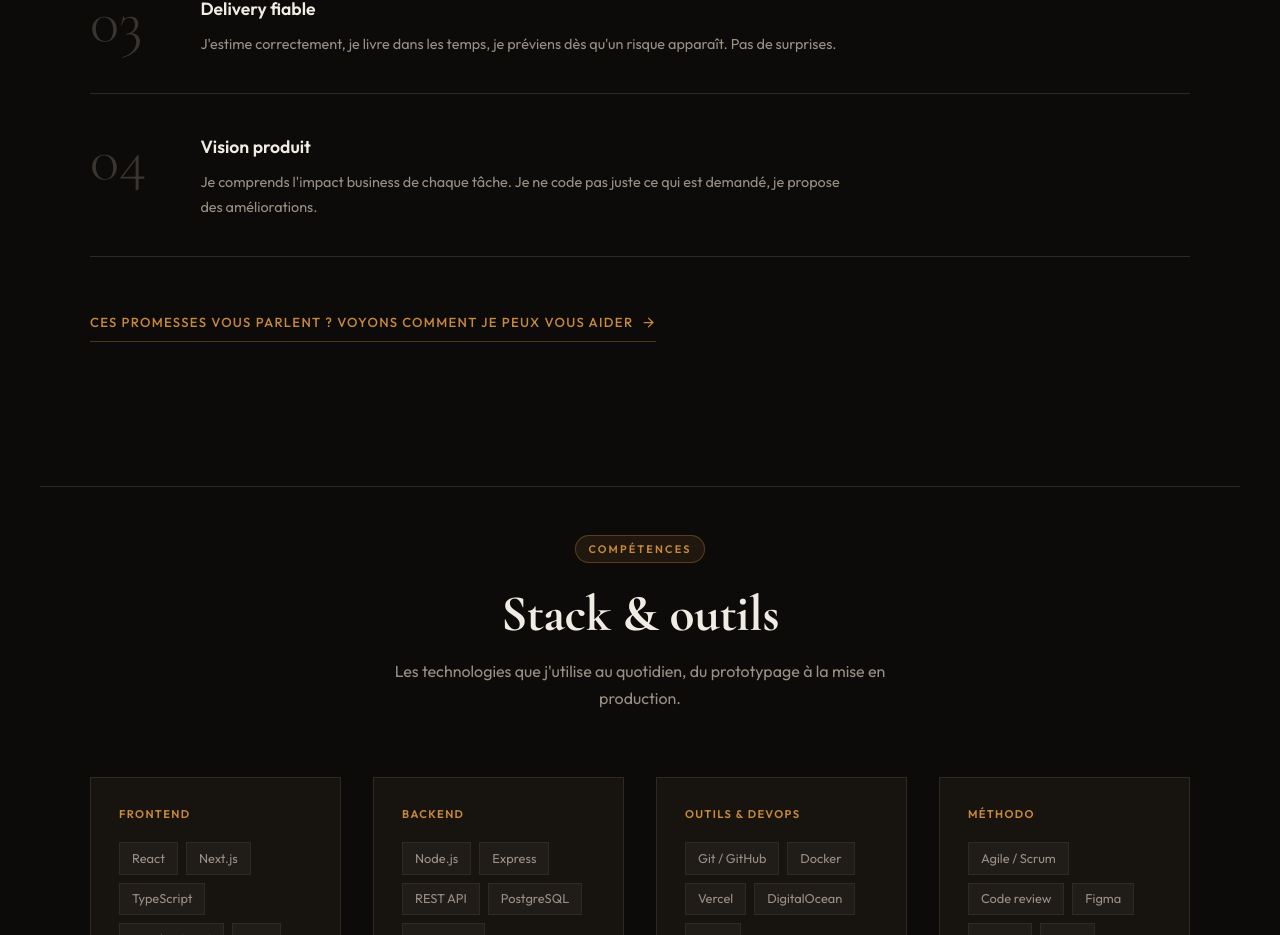
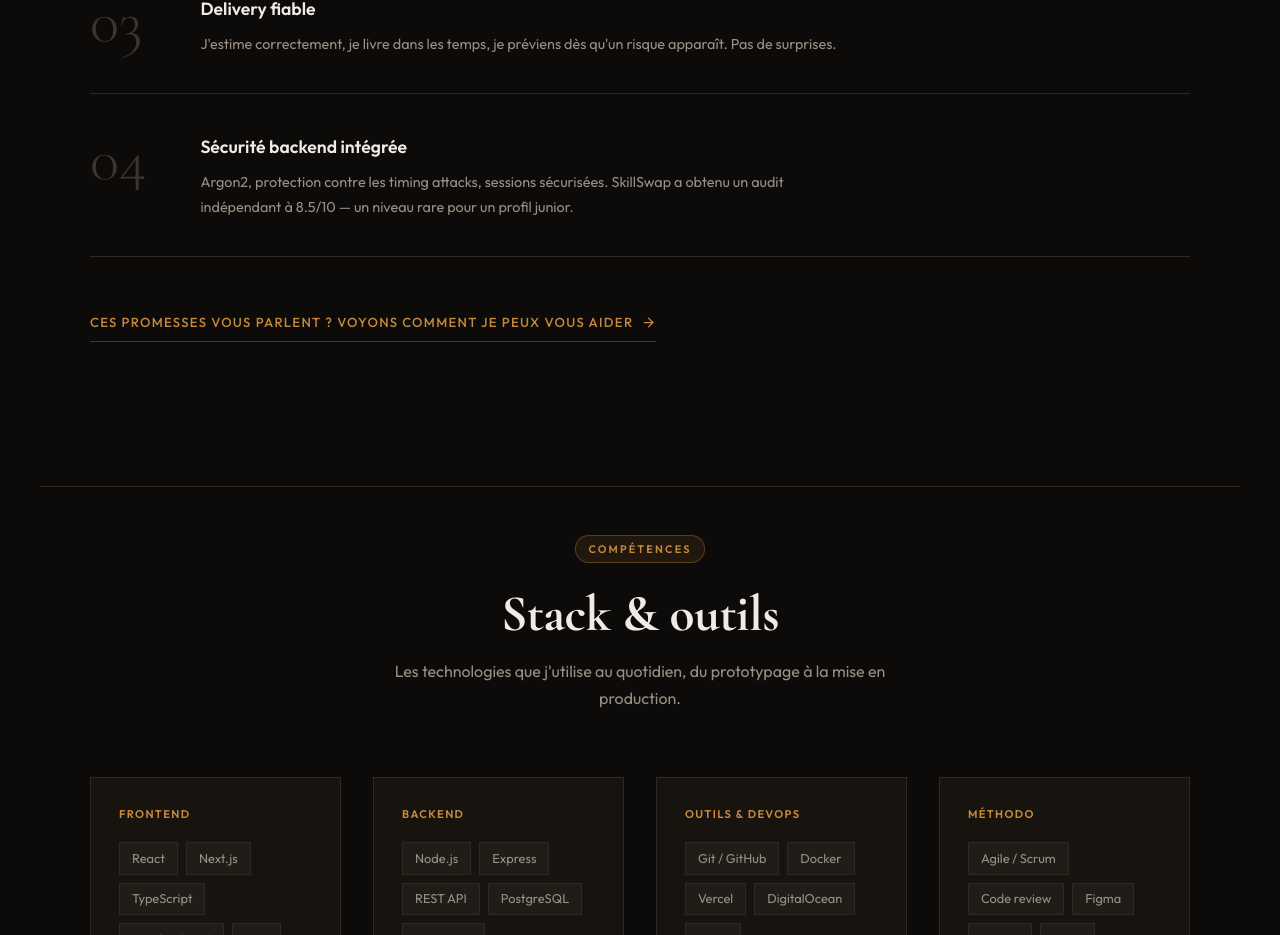
Before and after one commit to NMokhmad/business-portfolio, a React (Vite) app: page / in a window 1280 px wide. Shown: the part 1635-2570 px from the top of the page. Built offline with nearby package versions, Linux system fonts and the light colour scheme.

Commit message:
feat(cdi): remplacer 'Vision produit' par 'Sécurité backend intégrée' dans les différenciateurs

```diff
--- a/src/data/differentiators.js
+++ b/src/data/differentiators.js
@@ -15,8 +15,8 @@ export const differentiators = [
     description: "J'estime correctement, je livre dans les temps, je préviens dès qu'un risque apparaît. Pas de surprises."
   },
   {
-    iconName: "TrendingUp",
-    title: "Vision produit",
-    description: "Je comprends l'impact business de chaque tâche. Je ne code pas juste ce qui est demandé, je propose des améliorations."
+    iconName: "Shield",
+    title: "Sécurité backend intégrée",
+    description: "Argon2, protection contre les timing attacks, sessions sécurisées. SkillSwap a obtenu un audit indépendant à 8.5/10 — un niveau rare pour un profil junior."
   }
 ];
```
